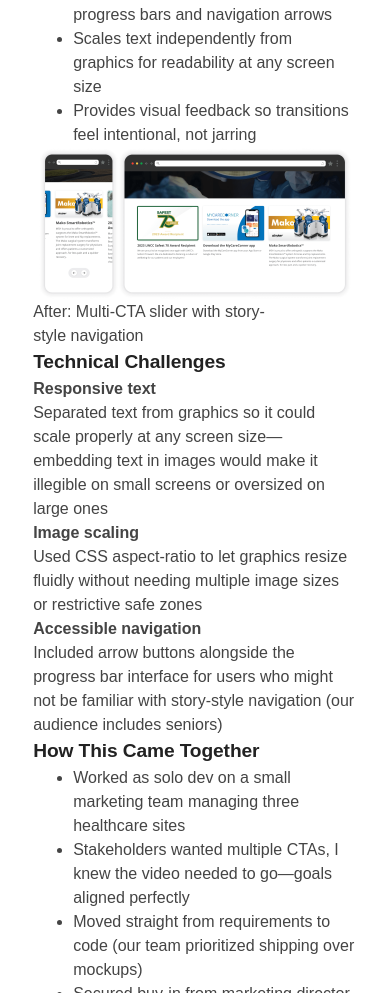
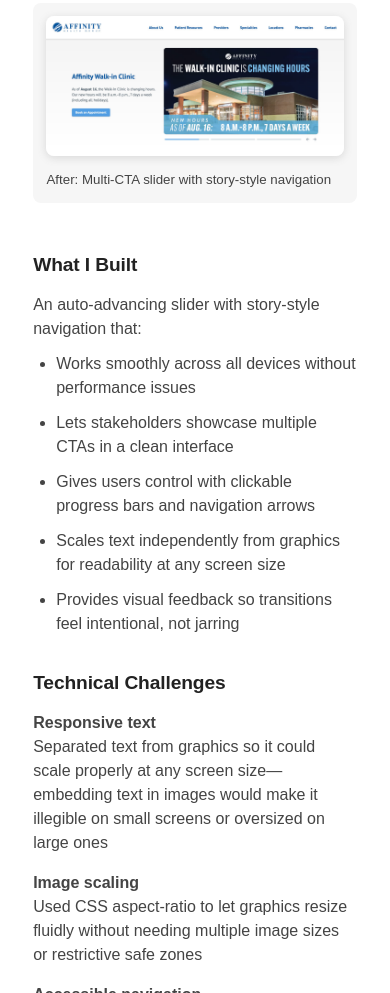
Before and after one commit to latechlogan/portfolio-mvp, a plain HTML site: page projects/hero-slider.html in a window 390 px wide. Shown: the part 1007-2000 px from the top of the page. Drawn offline with Linux system fonts and the light colour scheme; a web font is replaced by a local one.

Commit message:
feat: styling for projects pages

```diff
--- a/css/projects.css
+++ b/css/projects.css
@@ -0,0 +1,53 @@
+.project-content ul {
+  padding: 0 0 0 1.44rem;
+}
+
+.project-content li {
+  margin: 0.694rem 0;
+}
+
+.project-header {
+  background: linear-gradient(#eee, #fff);
+}
+
+.project-meta .meta-label {
+  font-weight: 900;
+}
+
+.project-content .content-section {
+  margin: 0 0 2.074rem 0;
+}
+
+.project-content .content-section .fine-print {
+  padding: 1rem;
+  margin-top: 1.44rem;
+  background-color: #eee;
+  border-radius: 8px;
+}
+
+.project__sect-title {
+  margin: 0 0 0.833rem 0;
+}
+
+.image-container {
+  padding: 0.833rem;
+  margin: 2.986rem 0;
+  background-color: #f6f6f6;
+  border-radius: 8px;
+}
+
+.image-container > img {
+  width: 100%;
+  aspect-ratio: 18 / 8.5;
+  border-radius: 8px;
+  box-shadow: rgba(99, 99, 99, 0.2) 0px 2px 8px 0px;
+}
+
+.image-container .image-caption {
+  font-size: 0.833rem;
+  margin-top: 0.833rem;
+}
+
+.para-section p {
+  margin-bottom: 1rem;
+}
--- a/projects/hero-slider.html
+++ b/projects/hero-slider.html
@@ -6,7 +6,7 @@
     <title>Logan Baugh | Frontend Developer & Designer</title>
     <!-- fonts -->
     <link
-      href="https://api.fontshare.com/v2/css?f[]=general-sans@1&f[]=quicksand@1&display=swap"
+      href="https://api.fontshare.com/v2/css?f[]=general-sans@1&display=swap"
       rel="stylesheet"
     />
     <!-- stylesheets -->
@@ -121,6 +121,15 @@
       <div class="mw-container">
         <!-- The Problem -->
         <div class="content-section">
+          <div class="image-container">
+            <img
+              src="../images/screens/hero-slider-before.jpg"
+              alt="Original video background hero section"
+            />
+            <p class="image-caption">
+              Before: Single CTA with video background (disabled on mobile)
+            </p>
+          </div>
           <h2 class="project__sect-title h6">The Problem</h2>
           <p>Our homepage hero section had issues:</p>
           <ul>
@@ -137,20 +146,19 @@
               real estate
             </li>
           </ul>
-
-          <div class="image-container">
-            <img
-              src="../images/screens/card-library-before.png"
-              alt="Original video background hero section"
-            />
-            <p class="image-caption">
-              Before: Single CTA with video background (disabled on mobile)
-            </p>
-          </div>
         </div>
 
         <!-- The Solution -->
         <div class="content-section">
+          <div class="image-container">
+            <img
+              src="../images/screens/hero-slider-after.jpg"
+              alt="New interactive hero slider"
+            />
+            <p class="image-caption">
+              After: Multi-CTA slider with story-style navigation
+            </p>
+          </div>
           <h2 class="project__sect-title h6">What I Built</h2>
           <p>An auto-advancing slider with story-style navigation that:</p>
           <ul>
@@ -173,20 +181,10 @@
               jarring
             </li>
           </ul>
-
-          <div class="image-container">
-            <img
-              src="../images/screens/card-library-after.png"
-              alt="New interactive hero slider"
-            />
-            <p class="image-caption">
-              After: Multi-CTA slider with story-style navigation
-            </p>
-          </div>
         </div>
 
         <!-- Technical Challenges -->
-        <div class="content-section">
+        <div class="content-section para-section">
           <h2 class="project__sect-title h6">Technical Challenges</h2>
           <h3 class="base-copy">Responsive text</h3>
           <p class="base-copy">
@@ -208,26 +206,21 @@
         </div>
 
         <!-- The Context -->
-        <div class="content-section">
+        <div class="content-section para-section">
           <h2 class="project__sect-title h6">How This Came Together</h2>
-          <ul>
-            <li>
-              Worked as solo dev on a small marketing team managing three
-              healthcare sites
-            </li>
-            <li>
-              Stakeholders wanted multiple CTAs, I knew the video needed to
-              go—goals aligned perfectly
-            </li>
-            <li>
-              Moved straight from requirements to code (our team prioritized
-              shipping over mockups)
-            </li>
-            <li>
-              Secured buy-in from marketing director and business owners before
-              launch
-            </li>
-          </ul>
+          <p>
+            I worked as the solo developer on a small marketing team managing
+            three healthcare sites. When stakeholders came to me wanting
+            multiple CTAs in the hero space, I knew the video background had to
+            go anyway—our goals aligned perfectly.
+          </p>
+          <p>
+            Our team prioritized speed over lengthy design processes, so I moved
+            straight from requirements gathering to building a working prototype
+            in code. Once I had something functional, I walked it through with
+            our marketing director and the broader team, then secured final
+            approval from business owners before launching.
+          </p>
         </div>
 
         <!-- Results -->
```
